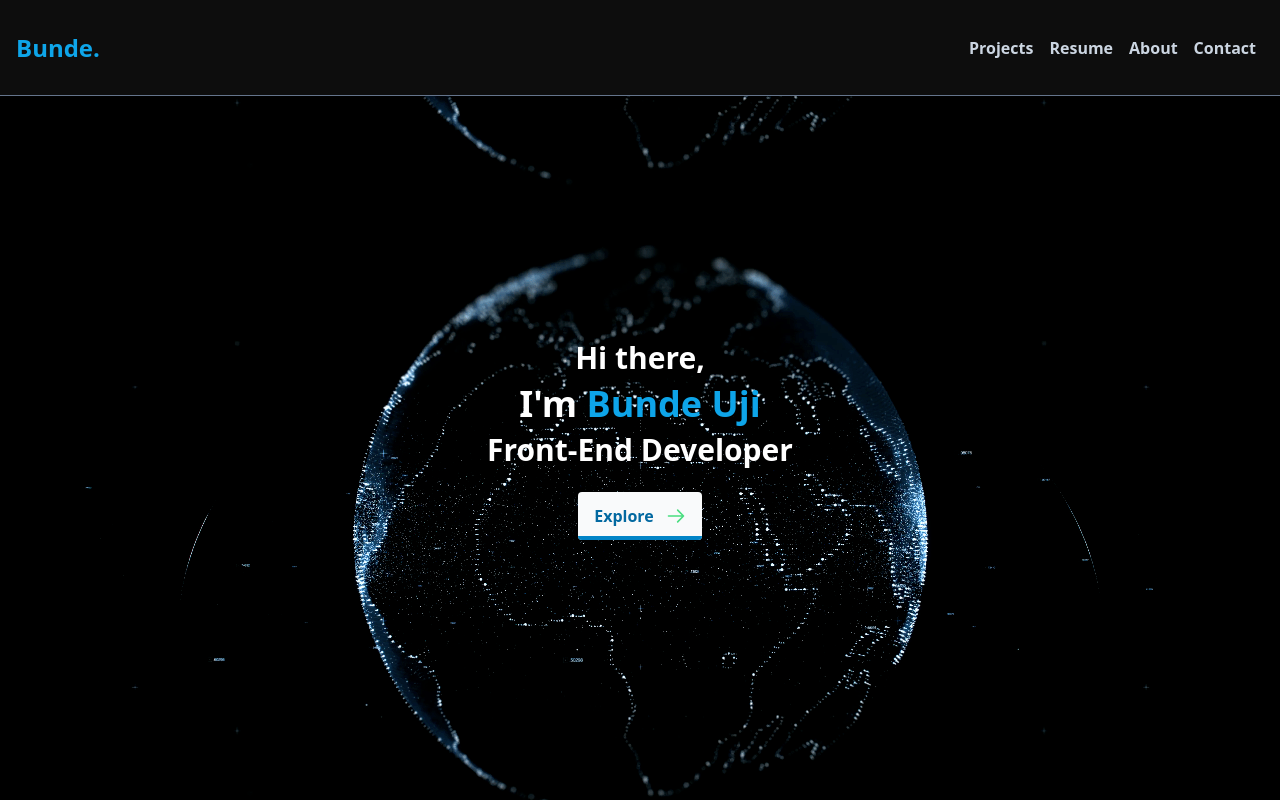
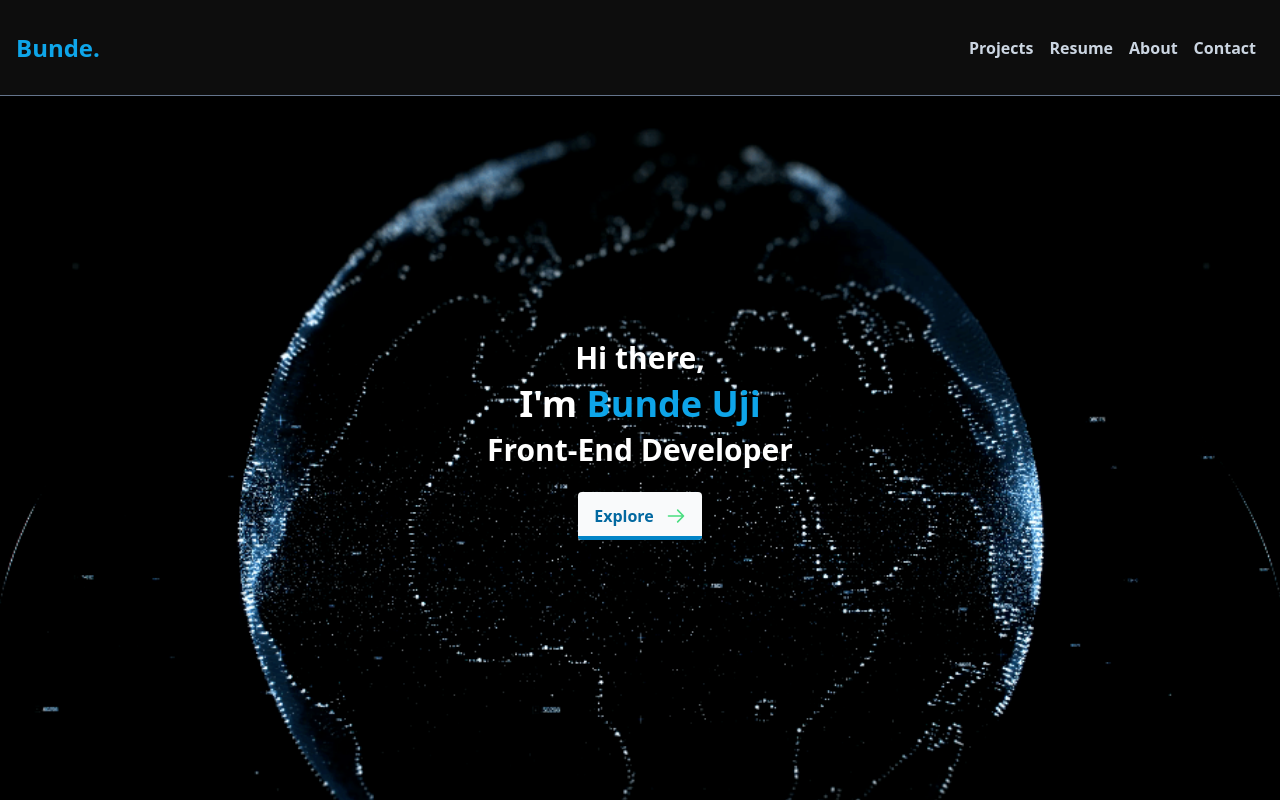
Before and after one commit to bunde-uji/portfolio, a React (Create React App) app: page / in a window 1280 px wide. Shown: the top 800 px of the page. Built offline with nearby package versions, Linux system fonts and the light colour scheme.

Commit message:
changes to homepage

```diff
--- a/src/pages/HomePage.js
+++ b/src/pages/HomePage.js
@@ -12,7 +12,7 @@ function HomePage() {
     const {menuActive} = useContext(AppContext);
 
     return (
-        <div className='h-[100vh] md:h-[110vh] w-full relative' style={{background: `url(${bg})`, backgroundPosition: 'center'}}>
+        <div className='h-[100vh] md:h-[110vh] w-full relative' style={{background: `url(${bg})`, backgroundPosition: 'center', backgroundSize: 'cover', backgroundRepeat: 'no-repeat'}}>
             {/* <video src={bgVideo} autoPlay muted className='object-cover h-full w-full absolute opacity-95'></video> */}
             <div className={`w-full h-full flex flex-col justify-center items-center absolute transform translate-y-[-10%] animate__animated animate__fadeIn`}>
                 <h2 className='text-white text-3xl text font-bold mb-2 drop-shadow-xl'>Hi there,</h2>
```
